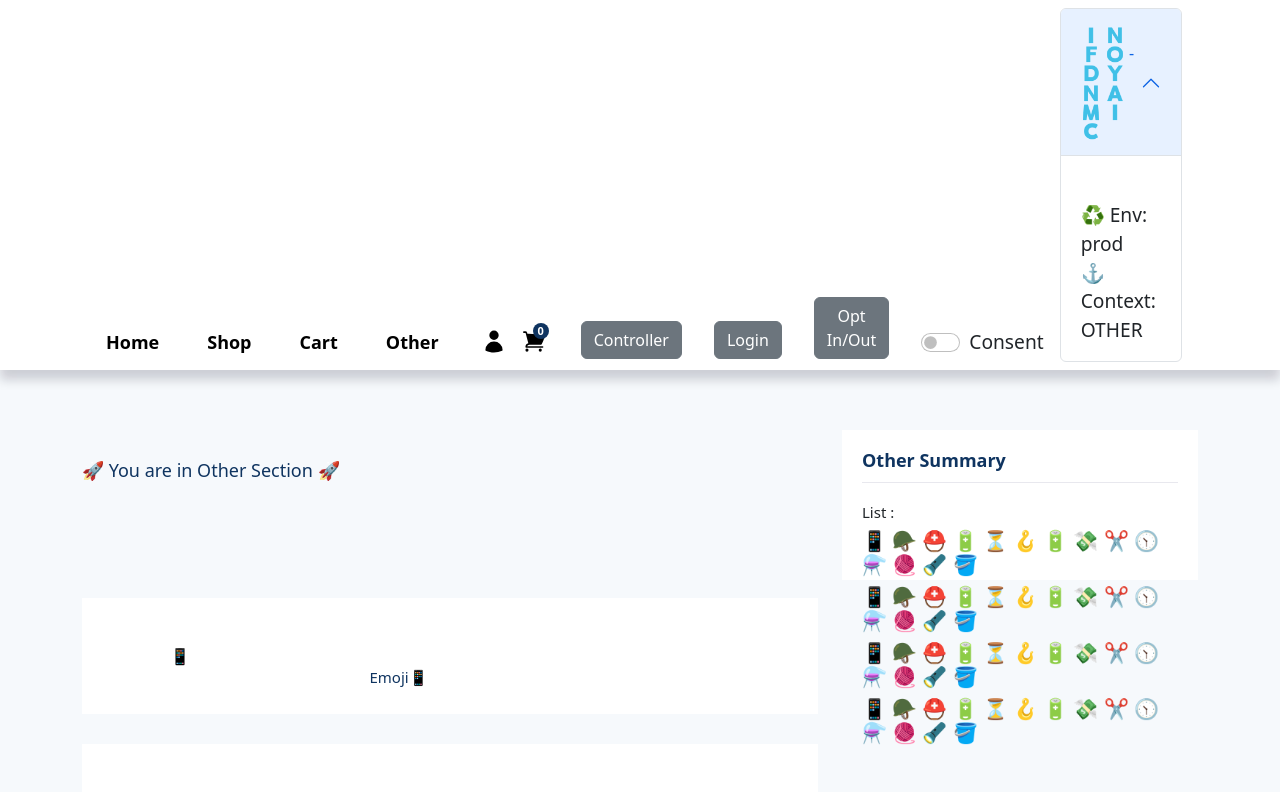
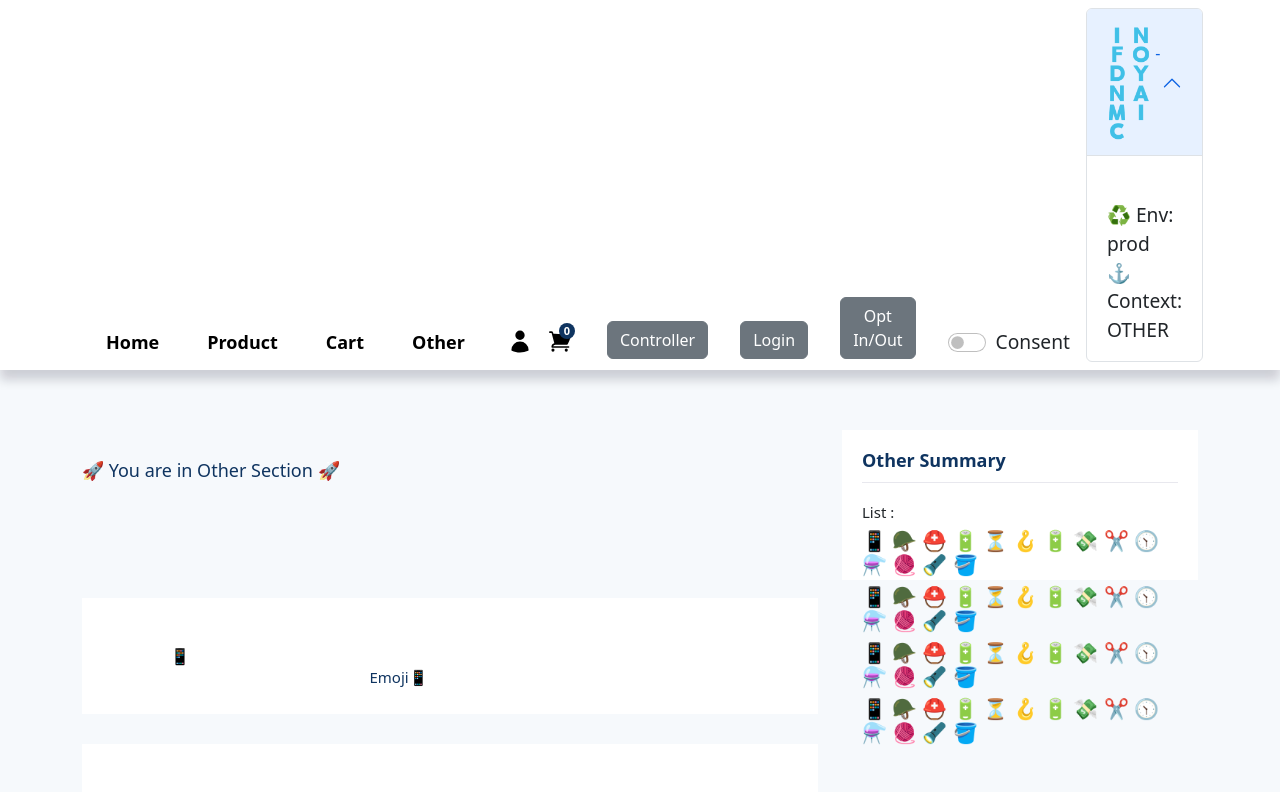
Before and after one commit to OmerHerera/dy-playground, a React app: page /other in a window 1280 px wide. Shown: the top 792 px of the page. Built offline with nearby package versions, Linux system fonts and the light colour scheme.

Commit message:
refactor shop to product

```diff
--- a/src/App.js
+++ b/src/App.js
@@ -111,8 +111,8 @@ function App() {
           <DYHolder />
           <Routes>
             <Route path='/' element={<Home/>}/>
-            <Route path='/shop' element={<Shop/>}/>
-            <Route path='/shop/:id' element={<ProductDetails/>}/>
+            <Route path='/product' element={<Shop/>}/>
+            <Route path='/product/:id' element={<ProductDetails/>}/>
             <Route path='/cart' element={<Cart/>}/>
             <Route path='/other' element={<Other/>}/>
           </Routes>
--- a/src/components/Navbar/Navbar.jsx
+++ b/src/components/Navbar/Navbar.jsx
@@ -8,7 +8,7 @@ import { goToNavigation } from './../../utils/browser-utils';
 import { login, optIn, optOut, manager } from './../../utils/dy-utils';
 import { Link } from "react-router-dom";
 const home = goToNavigation('/');
-const shop = goToNavigation('shop');
+const product = goToNavigation('product');
 const cart = goToNavigation('cart');
 const other = goToNavigation('other');
 const NavBar = ({ sectionId, context, data, language, setRecommendationContextApp, env }) => {
@@ -44,7 +44,6 @@ const NavBar = ({ sectionId, context, data, language, setRecommendationContextAp
     setModalType(type);
     if (optOutHandler) {
       setHandlers({
-        [ModalTypes.optIn]: handler,
         [ModalTypes.optOut]: optOutHandler,
       });
     } else {
@@ -112,14 +111,14 @@ const NavBar = ({ sectionId, context, data, language, setRecommendationContextAp
           <Navbar.Collapse id="basic-navbar-nav">
             <Nav className="justify-content-end flex-grow-1 pe-3">
               <Nav.Item>
-                <Link aria-label="Go to Home Page" className="navbar-link" to={home} onClick={() => setExpand(false)}>
+              <Link aria-label="Go to Home Page" className="navbar-link" to={home} onClick={() => setExpand(false)}>
                   <span className="nav-link-label">Home</span>
                 </Link>
               </Nav.Item>
 
               <Nav.Item>
-                <Link aria-label="Go to Shop Page" className="navbar-link" to={shop} onClick={() => setExpand(false)}>
-                  <span className="nav-link-label">Shop</span>
+              <Link aria-label="Go to Shop Page" className="navbar-link" to={product} onClick={() => setExpand(false)}>
+                  <span className="nav-link-label">Product</span>
                 </Link>
               </Nav.Item>
 
--- a/src/components/Product/Product.jsx
+++ b/src/components/Product/Product.jsx
@@ -16,7 +16,7 @@ const Product = ({ title, productItem, addToCart, setRecommendationContextApp })
         setSelectedProduct(productItem);
         localStorage.setItem(`selectedProduct-${productItem.id}`, JSON.stringify(productItem));
         setRecommendationContextApp({ type: 'PRODUCT' });
-        router(`/shop/${productItem.id}`);
+        router(`/product/${productItem.id}`);
     }
     const handelAdd =(productItem)=> {
         addToCart(productItem);
--- a/src/utils/browser-utils.js
+++ b/src/utils/browser-utils.js
@@ -40,8 +40,8 @@ export function goToNavigation(type) {
     case "/":
       navType =  `/?${params}`
       break;
-    case "shop":
-      navType =  `/shop?${params}`
+    case "product":
+      navType =  `/product?${params}`
       break;
     case "cart":
       navType =  `/cart?${params}`
```
Also changed, not shown: src/pages/Shop.jsx (+4 -4 lines).
